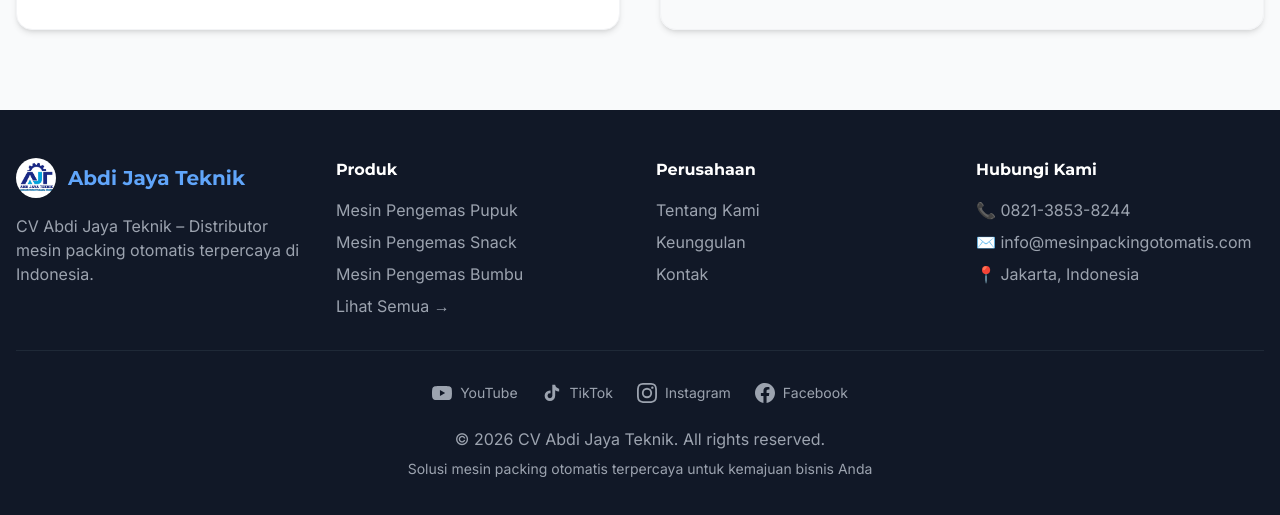
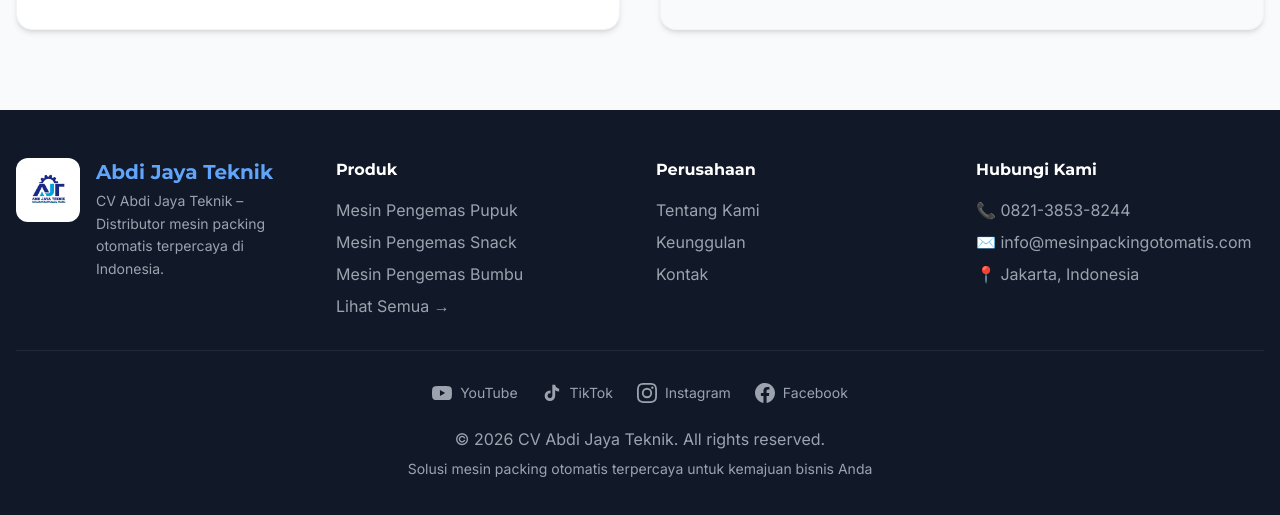
Before and after one commit to davaardana/packing, a website: page compro/index.html in a window 1280 px wide. Shown: the part 6614-7129 px from the top of the page. Drawn offline with nearby package versions, Linux system fonts and the light colour scheme.

Commit message:
change info company

```diff
--- a/compro/index.html
+++ b/compro/index.html
@@ -644,11 +644,13 @@
         <div class="max-w-7xl mx-auto">
             <div class="grid md:grid-cols-4 gap-8 mb-8">
                 <div>
-                    <div class="flex items-center gap-3 mb-4">
-                        <img src="assets/images/logo_ajt.jpeg" alt="CV Abdi Jaya Teknik" class="h-10 w-10 rounded-full object-cover" loading="lazy" decoding="async">
-                        <h3 class="text-xl font-bold text-blue-400">Abdi Jaya Teknik</h3>
+                    <div class="flex items-start gap-4 mb-2">
+                        <img src="assets/images/logo_ajt.jpeg" alt="CV Abdi Jaya Teknik" class="h-16 w-16 rounded-xl object-contain bg-white p-1 flex-shrink-0" loading="lazy" decoding="async">
+                        <div>
+                            <h3 class="text-xl font-bold text-blue-400 mb-1">Abdi Jaya Teknik</h3>
+                            <p class="text-gray-400 text-sm leading-relaxed">CV Abdi Jaya Teknik &ndash; Distributor mesin packing otomatis terpercaya di Indonesia.</p>
+                        </div>
                     </div>
-                    <p class="text-gray-400">CV Abdi Jaya Teknik &ndash; Distributor mesin packing otomatis terpercaya di Indonesia.</p>
                 </div>
                 <div>
                     <h4 class="font-bold mb-4">Produk</h4>
```
